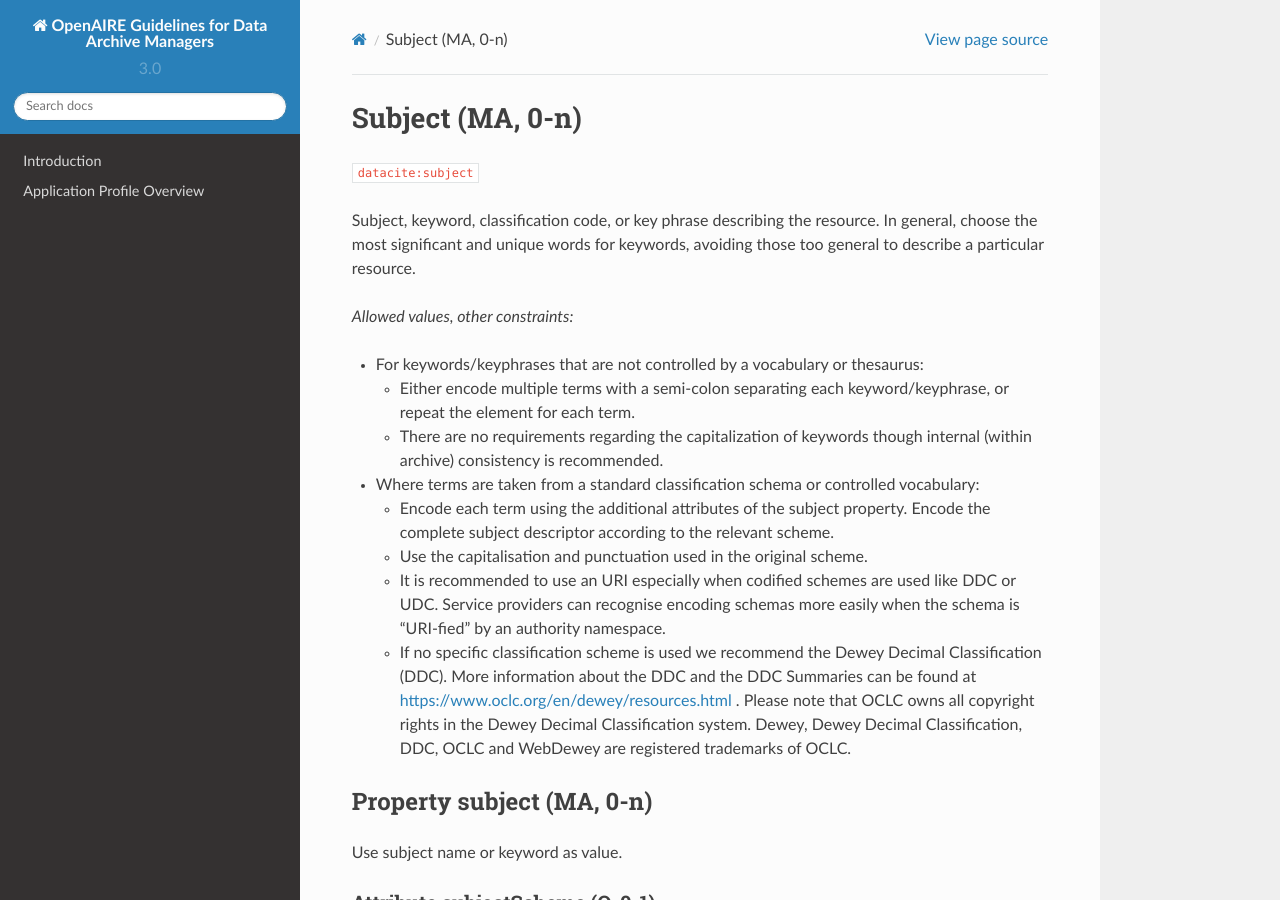
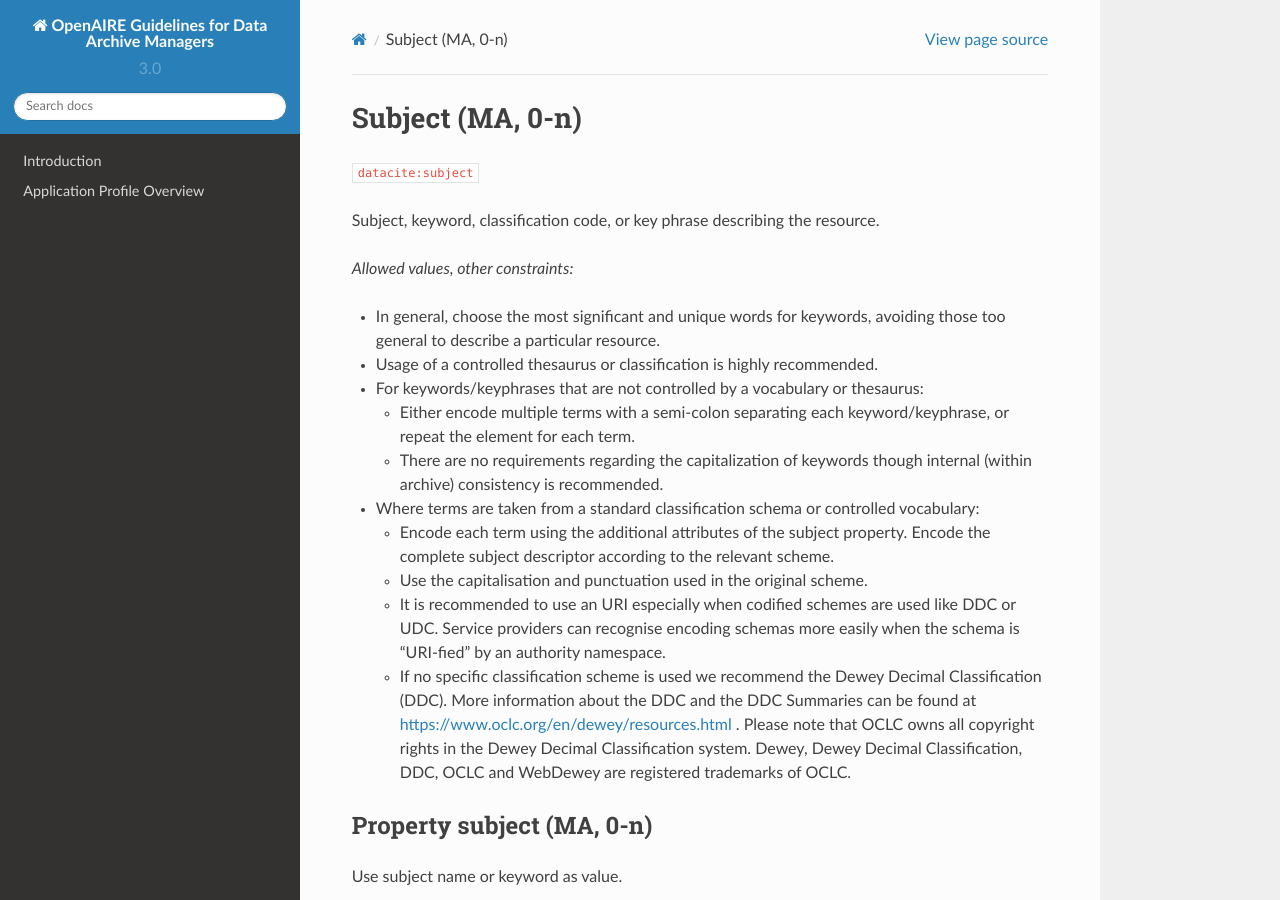
Before and after one commit to openaire/guidelines-data-archives, a Sphinx documentation site: the page built from docs/field_subject.rst, in a window 1280 px wide and 900 px high. Built offline with Sphinx 7.4.7 and the Read the Docs theme 2.0.0, drawn with Linux system fonts in a browser that asks for light colours; a script that is not in the unit is left out.

Commit message:
Update field_subject.rst

```diff
--- a/docs/field_subject.rst
+++ b/docs/field_subject.rst
@@ -6,10 +6,11 @@ Subject (MA, 0-n)
 ``datacite:subject``
 
 Subject, keyword, classification code, or key phrase describing the resource.
-In general, choose the most significant and unique words for keywords, avoiding those too general to describe a particular resource.
 
 *Allowed values, other constraints:*
 
+* In general, choose the most significant and unique words for keywords, avoiding those too general to describe a particular resource.
+* Usage of a controlled thesaurus or classification is highly recommended.
 * For keywords/keyphrases that are not controlled by a vocabulary or thesaurus:
 
   * Either encode multiple terms with a semi-colon separating each keyword/keyphrase, or repeat the element for each term.
```
